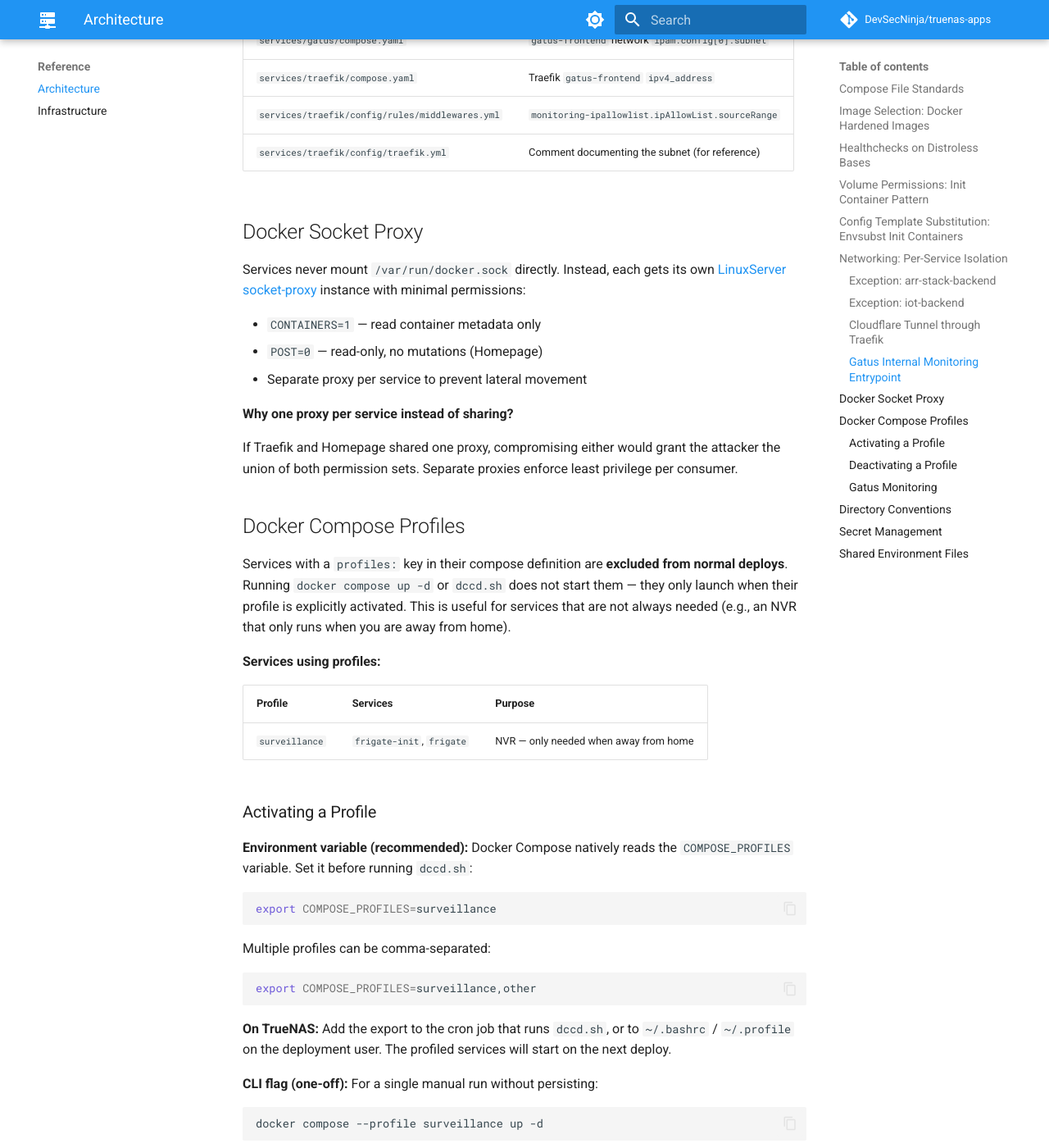
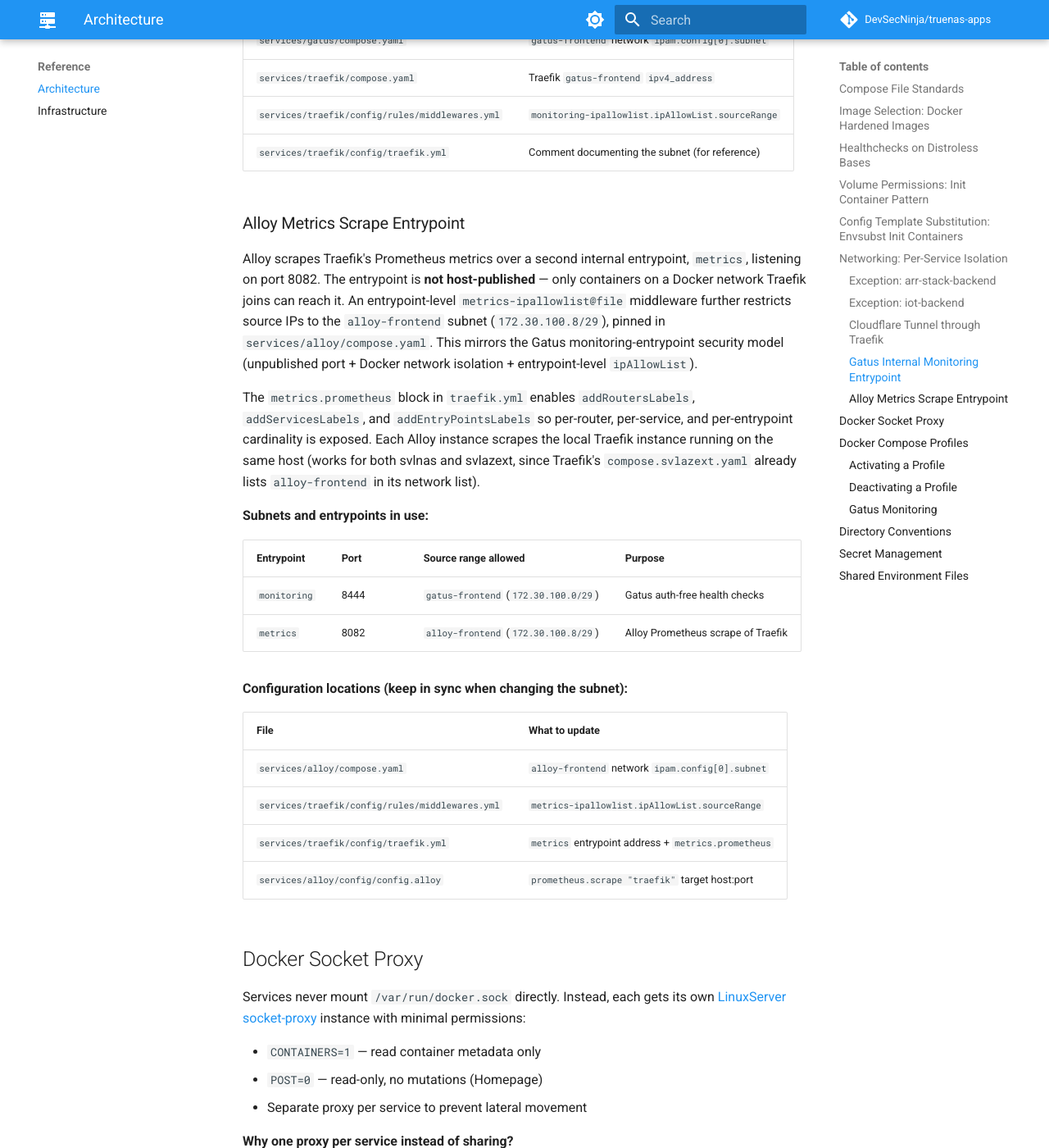
Before and after one commit to DevSecNinja/truenas-apps, an MkDocs documentation site: the page built from docs/ARCHITECTURE.md, in a window 1280 px wide and 1400 px high, scrolled down 12313 px. Shown: the whole window at 82% size. Built offline with MkDocs 1.6.1 and Material for MkDocs 9.7.7, drawn with Linux system fonts in a browser that asks for light colours; comment, search, counter and statistics services are not loaded.

Commit message:
feat(alloy): scrape Traefik /metrics endpoint (refs #15)
Phase 2 of issue #15 — Alloy now scrapes Traefik's Prometheus metrics
on a new internal-only entrypoint, gated by an ipAllowList restricted
to the alloy-frontend Docker network.

Changes:
- services/traefik/config/traefik.yml: add metrics entrypoint on :8082
  with entrypoint-level metrics-ipallowlist@file middleware. Configure
  metrics.prometheus.entryPoint: metrics and enable addRoutersLabels,
  addServicesLabels, addEntryPointsLabels for per-router/service/
  entrypoint cardinality.
- services/traefik/config/rules/middlewares.yml: add metrics-ipallowlist
  middleware restricting source range to 172.30.100.8/29 (alloy-frontend
  subnet). Mirrors the monitoring-ipallowlist pattern.
- services/alloy/compose.yaml: pin alloy-frontend network IPAM to
  subnet 172.30.100.8/29 so the ipAllowList has a stable CIDR to match.
  Mirrors the gatus-frontend (172.30.100.0/29) pattern.
- services/alloy/config/config.alloy: add prometheus.scrape "traefik"
  job targeting traefik:8082 over the shared alloy-frontend network.
  60s interval, host + job=traefik relabels. Each Alloy instance
  scrapes its local Traefik (works on both svlnas and svlazext since
  compose.svlazext.yaml already lists alloy-frontend).
- docs/ARCHITECTURE.md: document the new entrypoint, subnet pinning,
  and configuration-locations table for future subnet changes.
- services/alloy/README.md: add Traefik scrape target to the list.
- services/traefik/README.md: add :8082 metrics entrypoint to ports
  and key features sections.

```diff
--- a/docs/ARCHITECTURE.md
+++ b/docs/ARCHITECTURE.md
@@ -319,6 +319,28 @@ Other container attempting to use monitoring entrypoint:
 | `services/traefik/config/rules/middlewares.yml` | `monitoring-ipallowlist.ipAllowList.sourceRange` |
 | `services/traefik/config/traefik.yml`           | Comment documenting the subnet (for reference)   |
 
+### Alloy Metrics Scrape Entrypoint
+
+Alloy scrapes Traefik's Prometheus metrics over a second internal entrypoint, `metrics`, listening on port 8082. The entrypoint is **not host-published** — only containers on a Docker network Traefik joins can reach it. An entrypoint-level `metrics-ipallowlist@file` middleware further restricts source IPs to the `alloy-frontend` subnet (`172.30.100.8/29`), pinned in `services/alloy/compose.yaml`. This mirrors the Gatus monitoring-entrypoint security model (unpublished port + Docker network isolation + entrypoint-level `ipAllowList`).
+
+The `metrics.prometheus` block in `traefik.yml` enables `addRoutersLabels`, `addServicesLabels`, and `addEntryPointsLabels` so per-router, per-service, and per-entrypoint cardinality is exposed. Each Alloy instance scrapes the local Traefik instance running on the same host (works for both svlnas and svlazext, since Traefik's `compose.svlazext.yaml` already lists `alloy-frontend` in its network list).
+
+**Subnets and entrypoints in use:**
+
+| Entrypoint   | Port | Source range allowed                 | Purpose                            |
+| ------------ | ---- | ------------------------------------ | ---------------------------------- |
+| `monitoring` | 8444 | `gatus-frontend` (`172.30.100.0/29`) | Gatus auth-free health checks      |
+| `metrics`    | 8082 | `alloy-frontend` (`172.30.100.8/29`) | Alloy Prometheus scrape of Traefik |
+
+**Configuration locations (keep in sync when changing the subnet):**
+
+| File                                            | What to update                                      |
+| ----------------------------------------------- | --------------------------------------------------- |
+| `services/alloy/compose.yaml`                   | `alloy-frontend` network `ipam.config[0].subnet`    |
+| `services/traefik/config/rules/middlewares.yml` | `metrics-ipallowlist.ipAllowList.sourceRange`       |
+| `services/traefik/config/traefik.yml`           | `metrics` entrypoint address + `metrics.prometheus` |
+| `services/alloy/config/config.alloy`            | `prometheus.scrape "traefik"` target host:port      |
+
 ## Docker Socket Proxy
 
 Services never mount `/var/run/docker.sock` directly. Instead, each gets its own [LinuxServer socket-proxy](https://github.com/linuxserver/docker-socket-proxy) instance with minimal permissions:
```
Also changed, not shown: services/alloy/README.md (+1 -0 lines), services/traefik/README.md (+2 -1 lines), 4 other files.
